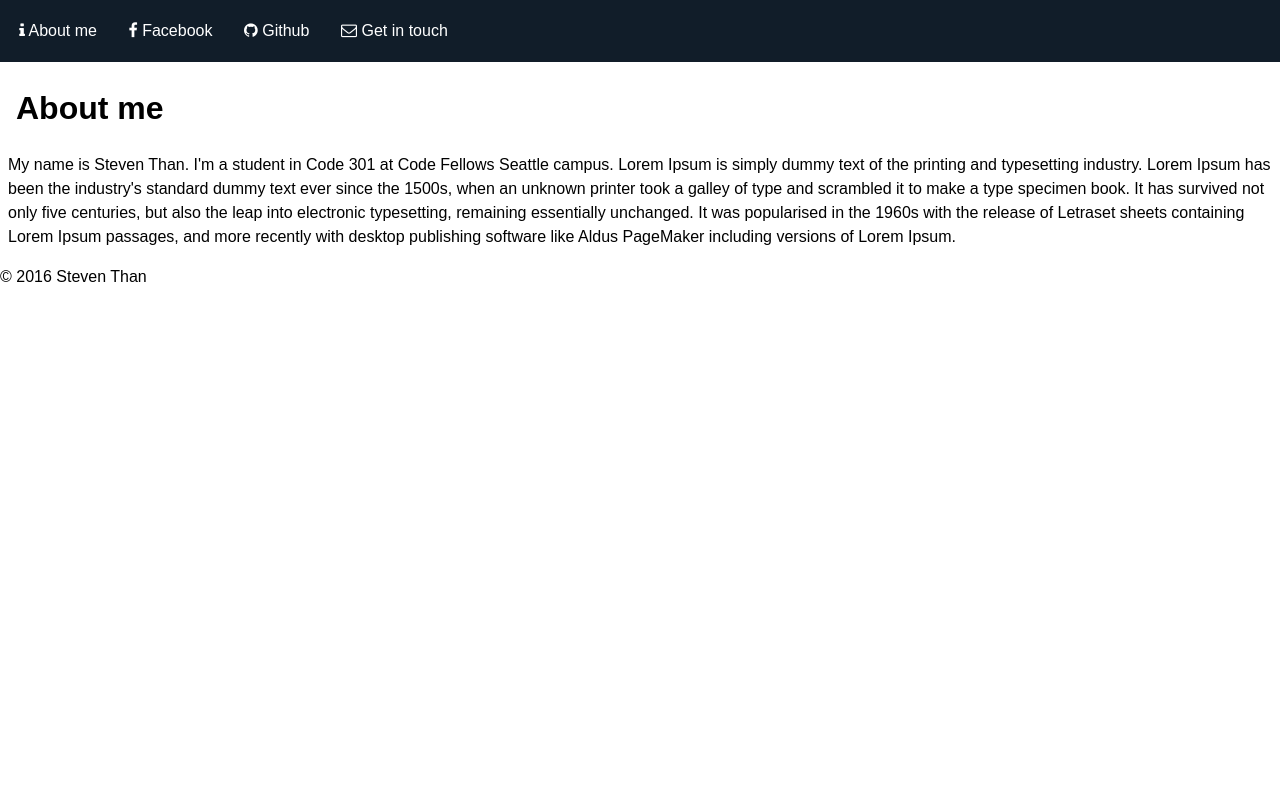
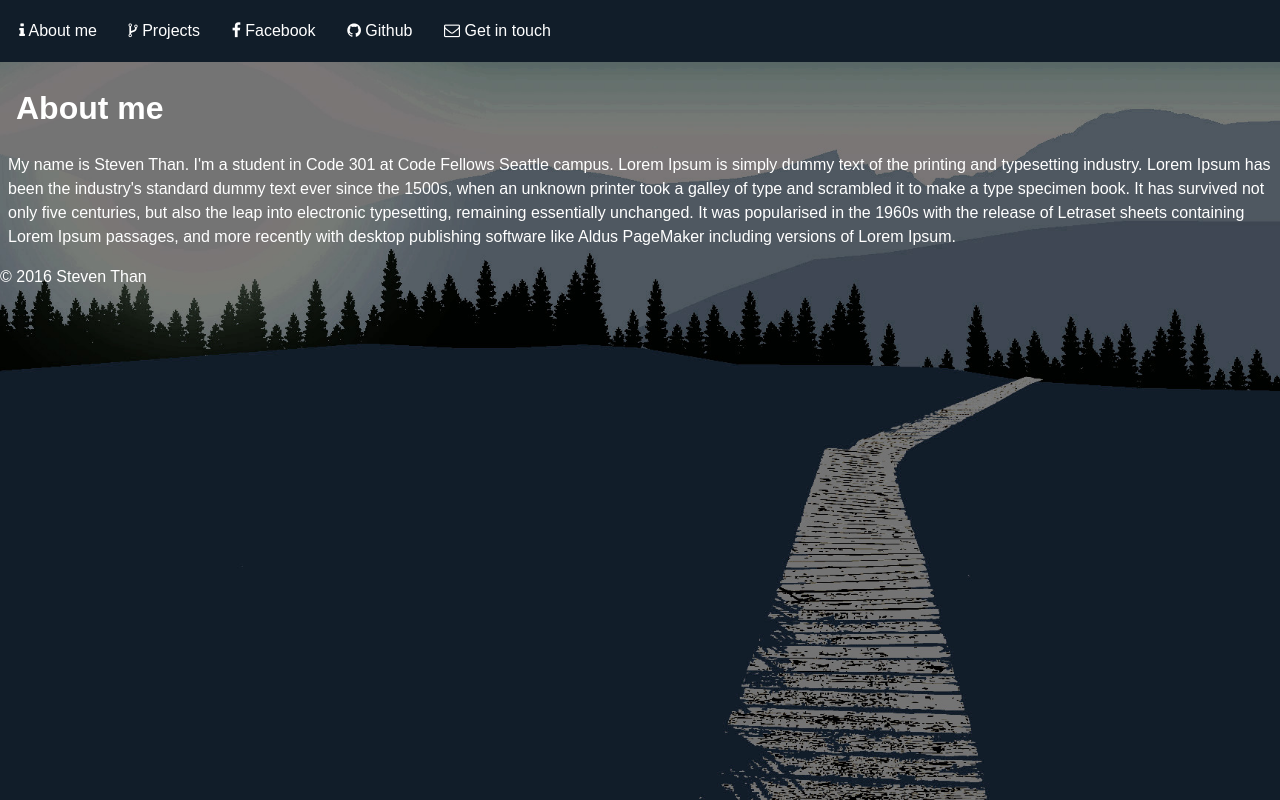
Before and after one commit to steventhan/portfolio, a plain HTML site: page index.html in a window 1280 px wide. Drawn offline with nearby package versions, Linux system fonts and the light colour scheme.

Commit message:
add background, projects menu, adjust font color

```diff
--- a/assets/css/base.css
+++ b/assets/css/base.css
@@ -5,15 +5,24 @@ img {
 body {
   line-height: 1.5;
   font-size: 100%;
+  color: #fff;
+  background-image:url('/assets/img/main-background.jpg');
+  background-position: center center;
+  background-repeat: no-repeat;
+  background-attachment: fixed;
+  background-size: cover;
+  background-color: #111d29;
 }
 
 /*TEXT STYLES
 =======================================*/
 h1 {
+  color: #fff;
   padding: 0 0.5em 0 0.5em;
 }
 
 p {
+  color: #fff;
   font-size: 1em;
   padding: 0 0.5em 0 0.5em;
 }
--- a/index.html
+++ b/index.html
@@ -22,6 +22,7 @@
           <ul>
             <!-- <li><a href="/"><i class="fa fa-home" aria-hidden="true"></i> Home</a></li> -->
             <li><a href="/"><i class="fa fa-info" aria-hidden="true"></i> About me</a></li>
+            <li><a href="/"><i class="fa fa-code-fork" aria-hidden="true"></i> Projects</a></li>
             <li><a href="https://www.facebook.com/steventhan93"><i class="fa fa-facebook-f" aria-hidden="true"></i> Facebook</a></li>
             <li><a href="https://github.com/steventhan/"><i class="fa fa-github" aria-hidden="true"></i> Github</a></li>
             <li><a href="mailto:steven@thanst.com"><i class="fa fa-envelope-o" aria-hidden="true"></i> Get in touch</a></li>
@@ -32,9 +33,7 @@
     </div>
     <div class="main-container">
       <h1>About me</h1>
-      <p>My name is Steven Than. I'm a student in Code 301 at Code Fellows Seattle campus. Lorem Ipsum is simply dummy text of the printing and typesetting industry. Lorem Ipsum has been the industry's standard dummy text ever since the 1500s, when an unknown printer took a galley of type and scrambled it to make a type specimen book. It has survived not only five centuries, but also the leap into electronic typesetting, remaining essentially unchanged. It was popularised in the 1960s with the release of Letraset sheets containing Lorem Ipsum passages, and more recently with desktop publishing software like Aldus PageMaker including versions of Lorem Ipsum.
-
-</p>
+      <p>My name is Steven Than. I'm a student in Code 301 at Code Fellows Seattle campus. Lorem Ipsum is simply dummy text of the printing and typesetting industry. Lorem Ipsum has been the industry's standard dummy text ever since the 1500s, when an unknown printer took a galley of type and scrambled it to make a type specimen book. It has survived not only five centuries, but also the leap into electronic typesetting, remaining essentially unchanged. It was popularised in the 1960s with the release of Letraset sheets containing Lorem Ipsum passages, and more recently with desktop publishing software like Aldus PageMaker including versions of Lorem Ipsum.</p>
     </div>
     <div class="footer-container">
       &copy; 2016 Steven Than
```
